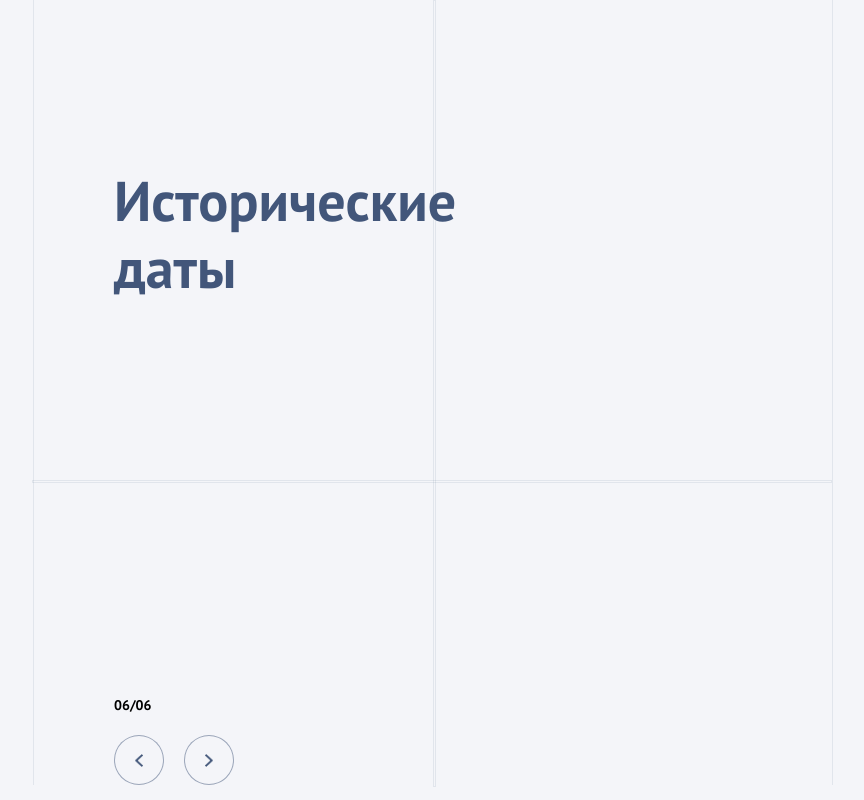
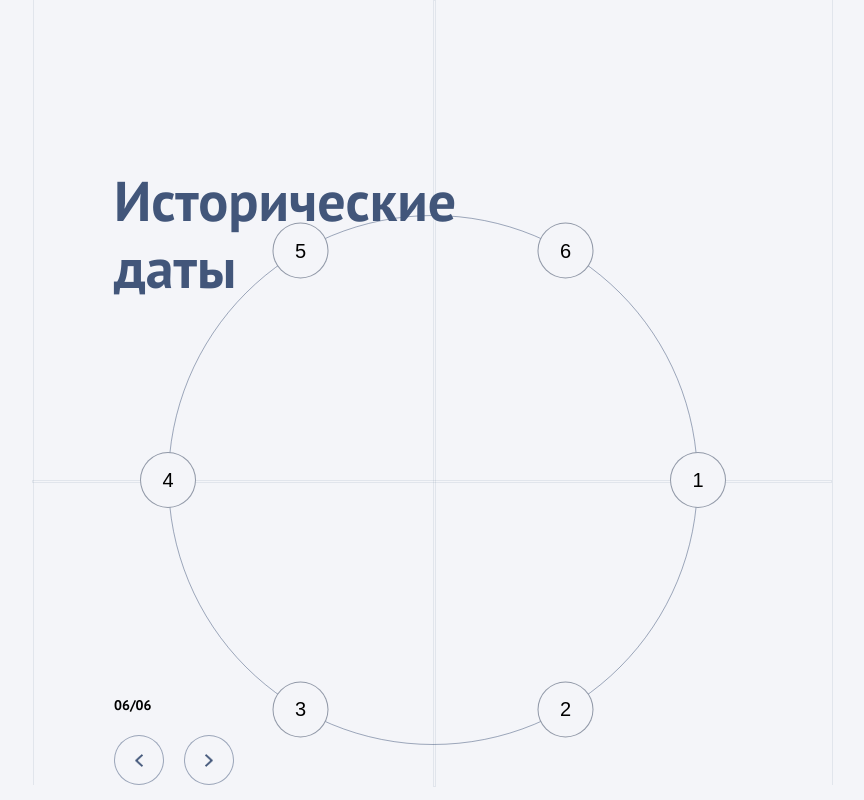
Before and after one commit to Avatarius/slider-dates, a React app: page / in a window 1280 px wide. Shown: the whole page, without its empty margins (287-1151 px from the left). Built offline with nearby package versions, Linux system fonts and the light colour scheme.

Commit message:
статично расположены элементы на круге

```diff
--- a/src/components/circle/circle.module.scss
+++ b/src/components/circle/circle.module.scss
@@ -1,4 +1,4 @@
-@import '../../styles/mixins/button.scss';
+@import "../../styles/mixins/button.scss";
 
 .container {
   inline-size: var(--circle-size, 530px);
@@ -7,13 +7,13 @@
   border-radius: 100%;
   position: absolute;
   inset-inline-start: calc(50% - (var(--circle-size, 530px) / 2));
-  inset-block-end: calc(50% - 206px);
+  inset-block-start: 215px;
 }
-
 
 .button {
   @include button(56px, #303e5880);
   position: absolute;
-  inset-inline-end: calc(50% );
-  inset-block-end: 50%;
+  inset-inline-end: calc(50% - (var(--circle-button-size, 56px) / 2));
+  inset-block-end: calc(50% - (var(--circle-button-size, 56px) / 2));
+  background-color: var(--main-background-color, #f4f5f9);
 }
--- a/src/components/circle/circle.tsx
+++ b/src/components/circle/circle.tsx
@@ -1,20 +1,44 @@
-import { IHistoricalData } from '../../utils/types';
-import styles from './circle.module.scss';
-
+import { useEffect, useRef, useState } from "react";
+import { IHistoricalData } from "../../utils/types";
+import styles from "./circle.module.scss";
 
 interface ICircleProps {
   data: IHistoricalData[];
 }
 
-function Circle({data} : ICircleProps) {
-  const dataArray: IHistoricalData[] = data.length >= 6 ? data.slice(0, 6) : data;
-  const buttonsArray = dataArray.map((item, index) => <button key={item.id} className={styles.button}>{index + 1}</button>);
+function Circle({ data }: ICircleProps) {
+  const [circleWidth, setCircleWidth] = useState(0);
+  useEffect(() => {
+    if (circleRef.current?.offsetWidth) {
+      setCircleWidth(circleRef.current.getBoundingClientRect().width);
+
+    }
+  }, []);
+
+  function calculatePos(index: number) {
+    const step = (2 * Math.PI) / data.length;
+    const angle = step * index;
+    const x = circleWidth / 2  * Math.cos(angle);
+    const y = circleWidth / 2 * Math.sin(angle);
+    return {x, y};
+  }
+
+
+  const circleRef = useRef<HTMLDivElement>(null);
+  const dataArray: IHistoricalData[] =
+  data.length >= 6 ? data.slice(0, 6) : data;
+  const buttonsArray = dataArray.map((item, index) => {
+    const {x, y} = calculatePos(index);
+    return (<button key={item.id} className={styles.button} style={{translate: `${x}px ${y}px`}}>
+      {index + 1}
+    </button>)
+  });
 
   return (
-    <div className={styles.container}>
+    <div className={styles.container} ref={circleRef}>
       {buttonsArray}
     </div>
-  )
+  );
 }
 
-export {Circle};
+export { Circle };
--- a/src/components/slider/slider.tsx
+++ b/src/components/slider/slider.tsx
@@ -2,18 +2,18 @@ import { ArrowButton } from "../arrowButton/arrowButton";
 import { Circle } from "../circle/circle";
 import styles from "./slider.module.scss";
 import { historicalData } from "../../utils/constants";
-import clsx from "clsx";
+import { useEffect, useRef } from "react";
 
 function Slider() {
   return (
     <section className={styles.container}>
-      {/* <Circle data={historicalData}/> */}
+      <Circle data={historicalData} />
       <h1 className={styles.title}>Исторические даты</h1>
       <div className={styles.controls}>
         <p className={styles.controls__slide}>06/06</p>
-        <div className={styles['controls__button-container']}>
-          <ArrowButton side={false}/>
-          <ArrowButton side={true}/>
+        <div className={styles["controls__button-container"]}>
+          <ArrowButton side={false} />
+          <ArrowButton side={true} />
         </div>
       </div>
     </section>
--- a/src/styles/mixins/button.scss
+++ b/src/styles/mixins/button.scss
@@ -1,9 +1,10 @@
 @mixin button($size, $borderColor) {
+  border: 1px solid $borderColor;
   border-radius: 100%;
+  font-size: 20px;
   background-color: transparent;
   cursor: pointer;
   appearance: none;
   inline-size: $size;
   block-size: $size;
-  border: 1px solid $borderColor;
 }
--- a/src/styles/variables.scss
+++ b/src/styles/variables.scss
@@ -3,4 +3,5 @@
   --main-border-color: rgba(66, 86, 122, 0.1);
   --main-font-family: "PTSans-Bold";
   --circle-size: 530px;
+  --circle-button-size: 56px;
 }
```
